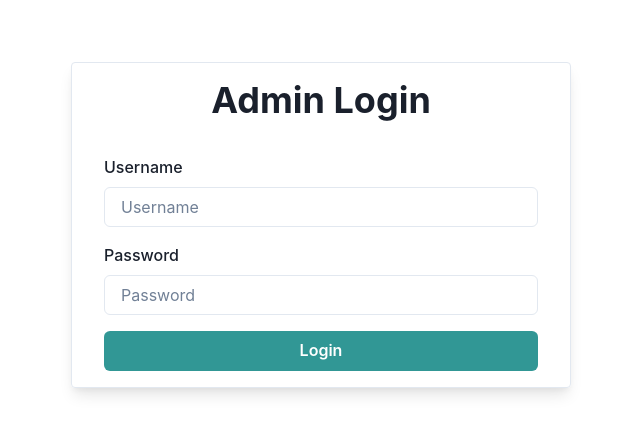
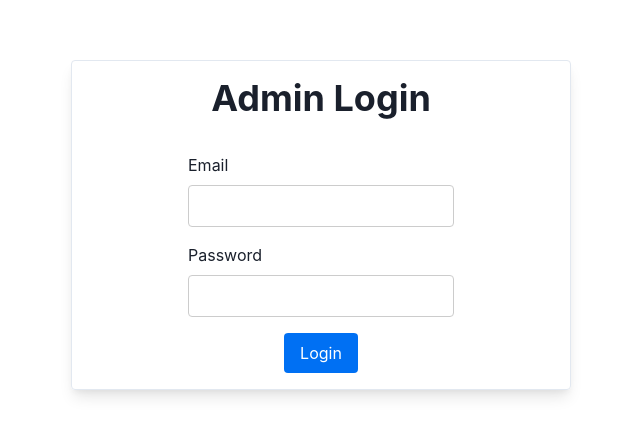
Before and after one commit to dthx2710/csc2008-team37-2023, a Next.js app: page /login in a window 1280 px wide. Shown: the part 175-610 px from the top of the page, without its empty margins (319-959 px from the left). Built offline with nearby package versions, Linux system fonts and the light colour scheme.

Commit message:
Login / Page protect

```diff
--- a/package.json
+++ b/package.json
@@ -21,6 +21,7 @@
     "framer-motion": "^9.0.2",
     "jquery": "^3.6.3",
     "next": "13.1.6",
+    "next-auth": "^4.20.1",
     "python-shell": "^5.0.0",
     "react": "18.2.0",
     "react-dom": "18.2.0",
--- a/pages/_app.js
+++ b/pages/_app.js
@@ -1,10 +1,13 @@
 import "@/styles/globals.css";
 import { ChakraProvider } from "@chakra-ui/react";
+import { SessionProvider } from "next-auth/react";
 
 export default function App({ Component, pageProps }) {
   return (
-    <ChakraProvider>
-      <Component {...pageProps} />
-    </ChakraProvider>
+    <SessionProvider session={pageProps.session}>
+      <ChakraProvider>
+        <Component {...pageProps} />
+      </ChakraProvider>
+    </SessionProvider>
   );
 }
--- /dev/null
+++ b/pages/api/login.js
@@ -0,0 +1,20 @@
+import { Users } from "../temp_users";
+export default function handler(req, res) {
+    try {
+        if (req.method !== 'POST') {
+            res.status(405).send({ message: 'Only POST requests allowed' })
+            return
+        }
+        const body = JSON.parse(JSON.stringify(req.body))
+        const user = Users.find((user) => user.email === body.email && user.password === parseInt(body.password));
+        if (!user) {
+            res.status(404).send({ message: 'User does not exit!' })
+            return
+        }
+
+        res.status(200).json(user);
+    } catch (error) {
+        res.status(405).send({ message: `{error.message}` })
+        return
+    }
+};
--- a/pages/login/index.js
+++ b/pages/login/index.js
@@ -9,8 +9,19 @@ import {
   Link,
 } from "@chakra-ui/react";
 import Head from "next/head";
+import { signIn } from "next-auth/react"
+import { useState } from "react";
+function Login() {
+  const [userInfo, setUserInfo] = useState({ email: "", password: "" })
+  const handleSumit = async (e) => {
+    // validate
+    e.preventDefault()
+    const res = await signIn("credentials", { email: userInfo.email, password: userInfo.password, callbackUrl: "/admin" })
+    console.log(res)
+    if (res.ok) {
 
-function Login() {
+    }
+  };
   return (
     <>
       <Head>
@@ -33,17 +44,33 @@ function Login() {
             <Heading>Admin Login</Heading>
           </Box>
           <Box p={4}>
-            <FormControl>
-              <FormLabel>Username</FormLabel>
-              <Input type="text" placeholder="Username" />
-            </FormControl>
-            <FormControl mt={4}>
-              <FormLabel>Password</FormLabel>
-              <Input type="password" placeholder="Password" />
-            </FormControl>
-            <Button width="full" mt={4} colorScheme="teal" as={Link} href="/admin">
-              Login
-            </Button>
+            <form onSubmit={handleSumit} style={{ display: "flex", flexDirection: "column", alignItems: "center" }}>
+              <label style={{ display: "flex", flexDirection: "column", alignItems: "flex-start", marginBottom: "1rem" }}>
+                <h1 style={{ marginBottom: "0.5rem" }}>Email</h1>
+                <input
+                  value={userInfo.email}
+                  type="email"
+                  placeholder=""
+                  onChange={({ target }) =>
+                    setUserInfo({ ...userInfo, email: target.value })
+                  }
+                  style={{ padding: "0.5rem", borderRadius: "4px", border: "1px solid #ccc", width: "100%" }}
+                />
+              </label>
+              <label style={{ display: "flex", flexDirection: "column", alignItems: "flex-start", marginBottom: "1rem" }}>
+                <h1 style={{ marginBottom: "0.5rem" }}>Password</h1>
+                <input
+                  value={userInfo.password}
+                  type="password"
+                  placeholder=""
+                  onChange={({ target }) =>
+                    setUserInfo({ ...userInfo, password: target.value })
+                  }
+                  style={{ padding: "0.5rem", borderRadius: "4px", border: "1px solid #ccc", width: "100%" }}
+                />
+              </label>
+              <input type="submit" value="Login" style={{ backgroundColor: "#0070f3", color: "#fff", border: "none", borderRadius: "4px", padding: "0.5rem 1rem", cursor: "pointer" }} />
+            </form>
           </Box>
         </Box>
       </Flex>
--- /dev/null
+++ b/pages/temp_users.js
@@ -0,0 +1,7 @@
+const Users = [
+    { id: "111", name: "John Doe", email: "johnDoe@xyz.com", password: 1232, role: "user" },
+    { id: "112", name: "Jane Doe", email: "janeDoe@xyz.com", password: 1234, role: "user" },
+    { id: "113", name: "Jenny Doe", email: "jennyDoe@xyz.com", password: 1235, role: "admin" },
+    { id: "114", name: "Jude Doe", email: "judeDoe@xyz.com", password: 2222, role: "admin" },
+];
+export { Users };
```
Also changed, not shown: middleware.js (added, +20 -0 lines), pages/api/auth/[...nextauth].js (added, +57 -0 lines), pages/protected.js (added, +24 -0 lines), 1 other file (tests, documents, lock files or other folders).
